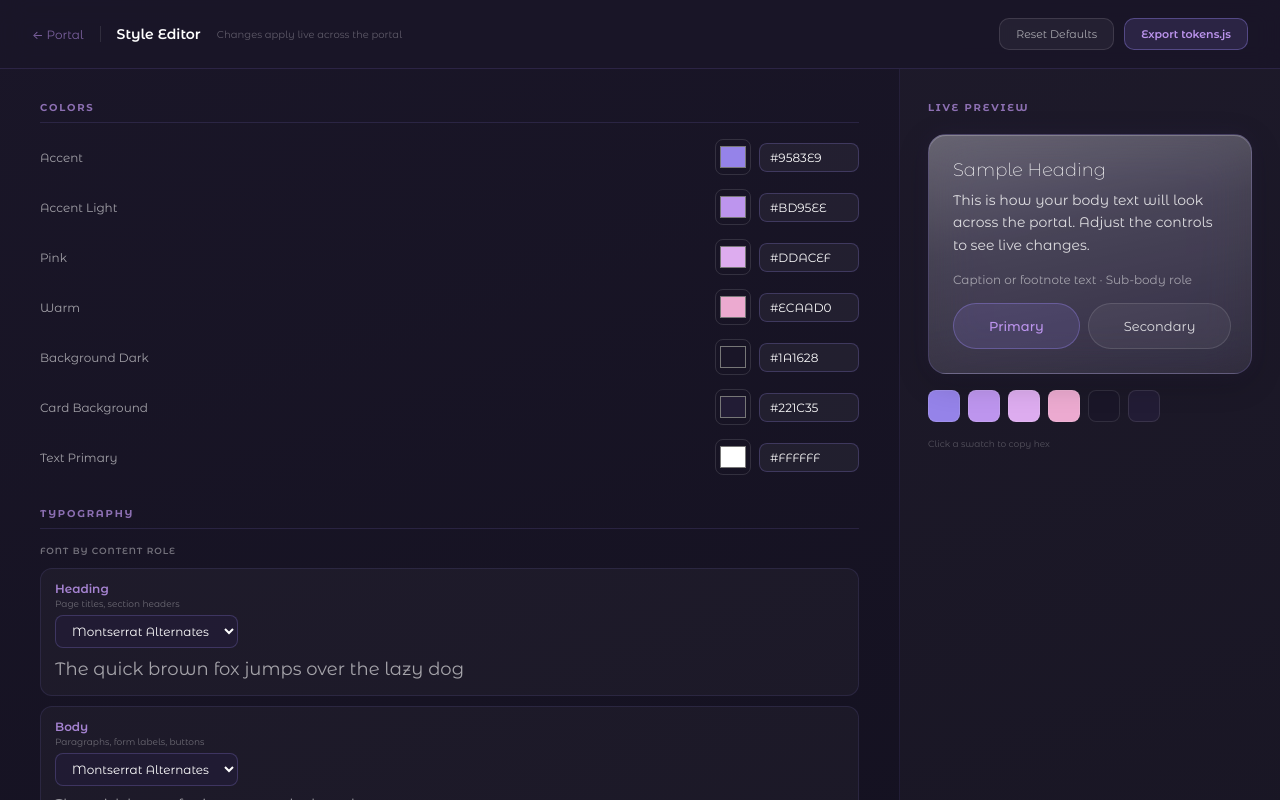
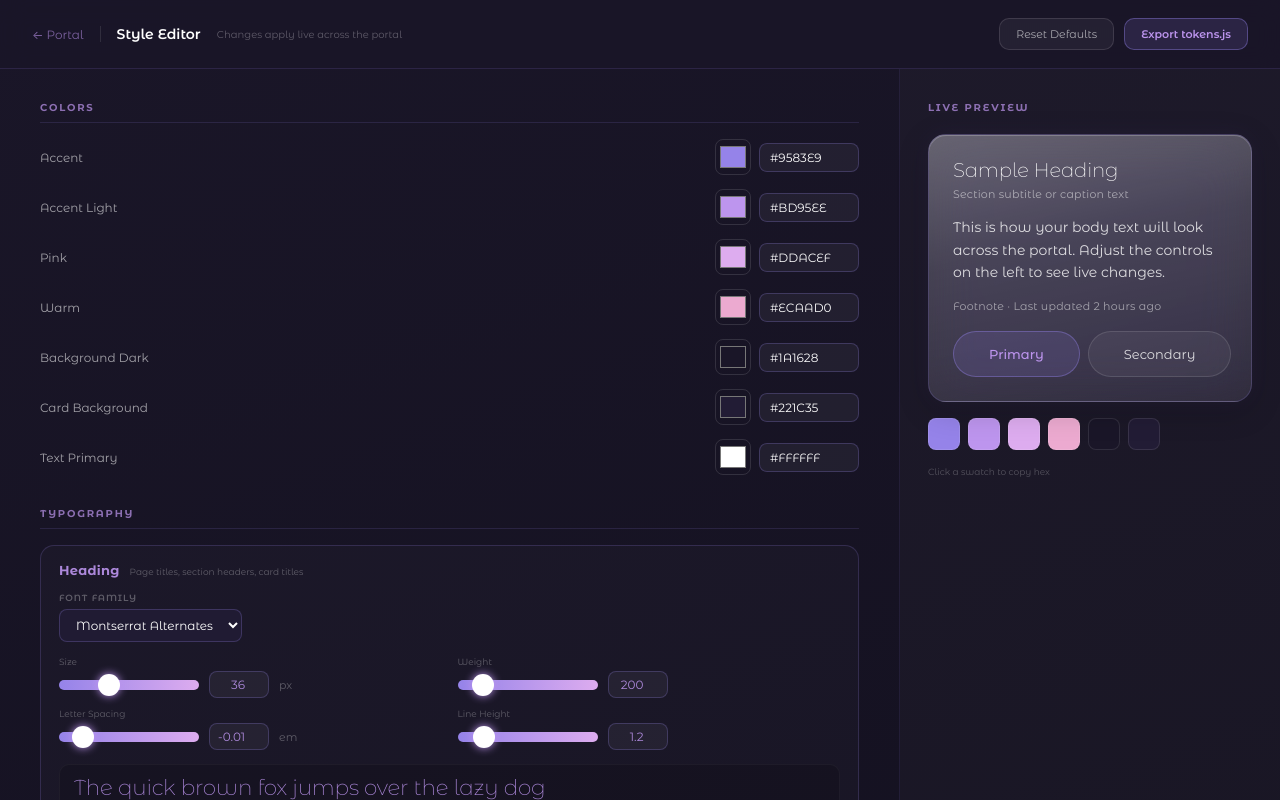
Before and after one commit to JM7876/wolf-flow, a Next.js app: page /style in a window 1280 px wide. Built offline with nearby package versions, Linux system fonts and the light colour scheme.

Commit message:
refactor: redesign Typography section for role-specific controls
Separate role cards for Heading, Body, Sub-body with individual controls

Co-authored-by: Johnathon Moulds <255857610+JM7876@users.noreply.github.com>

```diff
--- a/app/style/page.js
+++ b/app/style/page.js
@@ -33,17 +33,23 @@ const DEFAULTS = {
   textSecondary:"rgba(255,255,255,0.82)",
   textDim:      "rgba(255,255,255,0.52)",
   border:       "rgba(149,131,233,0.20)",
-  /* Typography — per-role fonts */
-  fontFamily:   "'Montserrat Alternates', sans-serif",
-  fontHeading:  "'Montserrat Alternates', sans-serif",
-  fontBody:     "'Montserrat Alternates', sans-serif",
-  fontSub:      "'Montserrat Alternates', sans-serif",
-  fontSize:     14,
-  fontWeight:   400,
-  letterSpacing:0,
-  lineHeight:   1.6,
-  headingSize:  36,
-  headingWeight:200,
+  /* Typography — per-role */
+  fontFamily:     "'Montserrat Alternates', sans-serif",
+  fontHeading:    "'Montserrat Alternates', sans-serif",
+  headingSize:    36,
+  headingWeight:  200,
+  headingSpacing: -0.01,
+  headingHeight:  1.2,
+  fontBody:       "'Montserrat Alternates', sans-serif",
+  fontSize:       14,
+  fontWeight:     400,
+  letterSpacing:  0,
+  lineHeight:     1.6,
+  fontSub:        "'Montserrat Alternates', sans-serif",
+  subSize:        11,
+  subWeight:      400,
+  subSpacing:     0.02,
+  subHeight:      1.4,
   /* Spacing */
   borderRadius: 18,
   cardPadding:  24,
@@ -77,15 +83,24 @@ function applyAll(vals) {
   set("--text-dim",            vals.textDim);
   set("--border-soft",         vals.border);
   set("--wf-font",             vals.fontFamily);
+  /* Heading role */
   set("--wf-font-heading",     vals.fontHeading);
+  set("--wf-heading-size",     vals.headingSize + "px");
+  set("--wf-heading-weight",   vals.headingWeight);
+  set("--wf-heading-spacing",  vals.headingSpacing + "em");
+  set("--wf-heading-height",   vals.headingHeight);
+  /* Body role */
   set("--wf-font-body",        vals.fontBody);
-  set("--wf-font-sub",         vals.fontSub);
   set("--wf-font-size",        vals.fontSize + "px");
   set("--wf-font-weight",      vals.fontWeight);
   set("--wf-letter-spacing",   vals.letterSpacing + "em");
   set("--wf-line-height",      vals.lineHeight);
-  set("--wf-heading-size",     vals.headingSize + "px");
-  set("--wf-heading-weight",   vals.headingWeight);
+  /* Sub-body role */
+  set("--wf-font-sub",         vals.fontSub);
+  set("--wf-sub-size",         vals.subSize + "px");
+  set("--wf-sub-weight",       vals.subWeight);
+  set("--wf-sub-spacing",      vals.subSpacing + "em");
+  set("--wf-sub-height",       vals.subHeight);
   set("--radius",              vals.borderRadius + "px");
   set("--wf-card-padding",     vals.cardPadding + "px");
   set("--wf-btn-radius",       vals.buttonRadius + "px");
@@ -100,9 +115,9 @@ function applyAll(vals) {
   let tag = document.getElementById("wf-style-override");
   if (!tag) { tag = document.createElement("style"); tag.id = "wf-style-override"; document.head.appendChild(tag); }
   tag.textContent = [
-    `*, *::before, *::after { font-family: ${vals.fontBody}; font-size: ${vals.fontSize}px; }`,
-    `h1, h2, h3, h4, h5, h6, [data-role="heading"] { font-family: ${vals.fontHeading} !important; }`,
-    `small, figcaption, .text-dim, [data-role="sub"] { font-family: ${vals.fontSub} !important; }`,
+    `*, *::before, *::after { font-family: ${vals.fontBody}; font-size: ${vals.fontSize}px; font-weight: ${vals.fontWeight}; letter-spacing: ${vals.letterSpacing}em; line-height: ${vals.lineHeight}; }`,
+    `h1, h2, h3, h4, h5, h6, [data-role="heading"] { font-family: ${vals.fontHeading} !important; font-size: ${vals.headingSize}px !important; font-weight: ${vals.headingWeight} !important; letter-spacing: ${vals.headingSpacing}em !important; line-height: ${vals.headingHeight} !important; }`,
+    `small, figcaption, .text-dim, [data-role="sub"] { font-family: ${vals.fontSub} !important; font-size: ${vals.subSize}px !important; font-weight: ${vals.subWeight} !important; letter-spacing: ${vals.subSpacing}em !important; line-height: ${vals.subHeight} !important; }`,
   ].join("\n");
 }
 
@@ -136,9 +151,11 @@ export const FC = {
   border: "${vals.border}",
 };
 export const FONT = "${vals.fontFamily}";
-export const FONT_HEADING = "${vals.fontHeading}";
-export const FONT_BODY = "${vals.fontBody}";
-export const FONT_SUB = "${vals.fontSub}";
+export const TYPO = {
+  heading: { font: "${vals.fontHeading}", size: ${vals.headingSize}, weight: ${vals.headingWeight}, spacing: "${vals.headingSpacing}em", height: ${vals.headingHeight} },
+  body:    { font: "${vals.fontBody}", size: ${vals.fontSize}, weight: ${vals.fontWeight}, spacing: "${vals.letterSpacing}em", height: ${vals.lineHeight} },
+  sub:     { font: "${vals.fontSub}", size: ${vals.subSize}, weight: ${vals.subWeight}, spacing: "${vals.subSpacing}em", height: ${vals.subHeight} },
+};
 `;
 }
 
@@ -193,6 +210,73 @@ function SelectInput({ value, onChange, options }) {
   );
 }
 
+/* ═══ TYPE ROLE CARD — self-contained controls per content role ═══ */
+function TypeRoleCard({
+  label, desc, accentColor, borderColor,
+  fontValue, onFontChange,
+  size, onSizeChange, sizeMin = 8, sizeMax = 72,
+  weight, onWeightChange,
+  spacing, onSpacingChange,
+  height, onHeightChange,
+  previewSize, previewWeight,
+}) {
+  return (
+    <div style={{
+      padding: "16px 18px", borderRadius: 14, marginBottom: 4,
+      background: "rgba(255,255,255,0.02)",
+      border: `1px solid ${borderColor}`,
+      transition: "border-color 0.2s ease",
+    }}>
+      {/* Role header */}
+      <div style={{ display: "flex", alignItems: "baseline", gap: 10, marginBottom: 14 }}>
+        <div style={{ fontSize: 13, fontWeight: 700, color: accentColor, fontFamily: FONT, letterSpacing: "0.02em" }}>{label}</div>
+        <div style={{ fontSize: 9, color: "rgba(255,255,255,0.3)", fontFamily: FONT }}>{desc}</div>
+      </div>
+
+      {/* Font family selector */}
+      <div style={{ marginBottom: 14 }}>
+        <div style={{ fontSize: 9, fontWeight: 600, letterSpacing: "0.1em", textTransform: "uppercase", color: "rgba(255,255,255,0.3)", marginBottom: 6, fontFamily: FONT }}>{"Font Family"}</div>
+        <SelectInput value={fontValue} onChange={onFontChange} options={FONT_OPTIONS}/>
+      </div>
+
+      {/* Controls grid — 2 columns */}
+      <div style={{ display: "grid", gridTemplateColumns: "1fr 1fr", gap: "10px 16px" }}>
+        <div>
+          <div style={{ fontSize: 9, color: "rgba(255,255,255,0.3)", fontFamily: FONT, marginBottom: 4 }}>{"Size"}</div>
+          <SliderInput value={size} onChange={onSizeChange} min={sizeMin} max={sizeMax} unit="px"/>
+        </div>
+        <div>
+          <div style={{ fontSize: 9, color: "rgba(255,255,255,0.3)", fontFamily: FONT, marginBottom: 4 }}>{"Weight"}</div>
+          <SliderInput value={weight} onChange={onWeightChange} min={100} max={900} step={100}/>
+        </div>
+        <div>
+          <div style={{ fontSize: 9, color: "rgba(255,255,255,0.3)", fontFamily: FONT, marginBottom: 4 }}>{"Letter Spacing"}</div>
+          <SliderInput value={spacing} onChange={onSpacingChange} min={-0.05} max={0.3} step={0.01} unit="em"/>
+        </div>
+        <div>
+          <div style={{ fontSize: 9, color: "rgba(255,255,255,0.3)", fontFamily: FONT, marginBottom: 4 }}>{"Line Height"}</div>
+          <SliderInput value={height} onChange={onHeightChange} min={1} max={2.5} step={0.05}/>
+        </div>
+      </div>
+
+      {/* Live inline preview */}
+      <div style={{
+        marginTop: 14, padding: "10px 14px", borderRadius: 10,
+        background: "rgba(0,0,0,0.15)", border: "1px solid rgba(255,255,255,0.04)",
+      }}>
+        <div style={{
+          fontSize: previewSize, fontWeight: previewWeight,
+          fontFamily: fontValue, color: accentColor,
+          letterSpacing: spacing + "em", lineHeight: height,
+          transition: "all 0.15s ease",
+        }}>
+          {"The quick brown fox jumps over the lazy dog"}
+        </div>
+      </div>
+    </div>
+  );
+}
+
 /* ═══ PREVIEW PANEL ═══ */
 function Preview({ vals }) {
   const accent = vals.accent;
@@ -203,11 +287,12 @@ function Preview({ vals }) {
 
       {/* Card preview */}
       <div style={{ borderRadius: vals.borderRadius, padding: vals.cardPadding, background: cardBg, border: `1px solid ${vals.border}`, backdropFilter: `blur(${vals.glassBlur}px) brightness(${vals.glassBrightness}) saturate(${vals.glassSaturation})`, WebkitBackdropFilter: `blur(${vals.glassBlur}px) brightness(${vals.glassBrightness}) saturate(${vals.glassSaturation})`, boxShadow: `0 8px 32px rgba(0,0,0,0.2), 0 0 ${vals.glassBezel}px ${hexToRgba(accent, 0.08)}, inset 0 1px 0 rgba(255,255,255,0.22)` }}>
-        <div style={{ fontSize: vals.headingSize * 0.5, fontWeight: vals.headingWeight, color: vals.textPrimary, fontFamily: vals.fontHeading, marginBottom: 8, letterSpacing: vals.letterSpacing + "em" }} data-role="heading">{"Sample Heading"}</div>
+        <div style={{ fontSize: vals.headingSize * 0.55, fontWeight: vals.headingWeight, color: vals.textPrimary, fontFamily: vals.fontHeading, marginBottom: 4, letterSpacing: vals.headingSpacing + "em", lineHeight: vals.headingHeight }} data-role="heading">{"Sample Heading"}</div>
+        <div style={{ fontSize: vals.subSize, fontWeight: vals.subWeight, color: vals.textDim, fontFamily: vals.fontSub, marginBottom: 14, letterSpacing: vals.subSpacing + "em", lineHeight: vals.subHeight }} data-role="sub">{"Section subtitle or caption text"}</div>
         <div style={{ fontSize: vals.fontSize, fontWeight: vals.fontWeight, color: vals.textSecondary, fontFamily: vals.fontBody, lineHeight: vals.lineHeight, marginBottom: 16, letterSpacing: vals.letterSpacing + "em" }}>
-          {"This is how your body text will look across the portal. Adjust the controls to see live changes."}
+          {"This is how your body text will look across the portal. Adjust the controls on the left to see live changes."}
         </div>
-        <div style={{ fontSize: vals.fontSize - 2, color: vals.textDim, fontFamily: vals.fontSub, marginBottom: 16 }} data-role="sub">{"Caption or footnote text \u00B7 Sub-body role"}</div>
+        <div style={{ fontSize: vals.subSize, fontWeight: vals.subWeight, color: vals.textDim, fontFamily: vals.fontSub, letterSpacing: vals.subSpacing + "em", lineHeight: vals.subHeight, marginBottom: 16 }} data-role="sub">{"Footnote \u00B7 Last updated 2 hours ago"}</div>
         <div style={{ display: "flex", gap: vals.gap * 0.5 }}>
           <button style={{ padding: `${vals.buttonPadding}px ${vals.buttonPadding * 2.5}px`, borderRadius: vals.buttonRadius, border: `1px solid ${hexToRgba(accent, 0.4)}`, background: hexToRgba(accent, 0.15), color: vals.accentLight, fontSize: vals.fontSize - 1, fontFamily: vals.fontFamily, fontWeight: 500, cursor: "pointer" }}>Primary</button>
           <button style={{ padding: `${vals.buttonPadding}px ${vals.buttonPadding * 2.5}px`, borderRadius: vals.buttonRadius, border: "1px solid rgba(255,255,255,0.12)", background: "rgba(255,255,255,0.05)", color: vals.textSecondary, fontSize: vals.fontSize - 1, fontFamily: vals.fontFamily, cursor: "pointer" }}>Secondary</button>
@@ -296,50 +381,58 @@ export default function StyleEditor() {
           </Section>
 
           <Section title="Typography">
-            {/* ── Font Role Selectors ── */}
-            <div style={{ marginBottom: 18 }}>
-              <div style={{ fontSize: 9, fontWeight: 600, letterSpacing: "0.1em", textTransform: "uppercase", color: "rgba(255,255,255,0.4)", marginBottom: 12, fontFamily: FONT }}>{"Font by Content Role"}</div>
-              <div style={{ display: "flex", flexDirection: "column", gap: 10 }}>
-                {[
-                  { key: "fontHeading", label: "Heading", desc: "Page titles, section headers" },
-                  { key: "fontBody",    label: "Body",    desc: "Paragraphs, form labels, buttons" },
-                  { key: "fontSub",     label: "Sub-body", desc: "Captions, dimmed labels, footnotes" },
-                ].map(role => (
-                  <div key={role.key} style={{
-                    padding: "12px 14px", borderRadius: 12,
-                    background: "rgba(255,255,255,0.03)", border: "1px solid rgba(149,131,233,0.12)",
-                  }}>
-                    <div style={{ display: "flex", alignItems: "center", justifyContent: "space-between", marginBottom: 6 }}>
-                      <div>
-                        <div style={{ fontSize: 12, fontWeight: 600, color: "rgba(189,149,238,0.85)", fontFamily: FONT }}>{role.label}</div>
-                        <div style={{ fontSize: 9, color: "rgba(255,255,255,0.35)", fontFamily: FONT, marginTop: 2 }}>{role.desc}</div>
-                      </div>
-                    </div>
-                    <SelectInput value={vals[role.key]} onChange={v => {
-                      update(role.key, v);
-                      update("fontFamily", v);
-                    }} options={FONT_OPTIONS}/>
-                    {/* Live preview of the selected font */}
-                    <div style={{ marginTop: 8, fontSize: role.key === "fontHeading" ? 18 : role.key === "fontBody" ? 14 : 11, fontFamily: vals[role.key], color: "rgba(255,255,255,0.6)", lineHeight: 1.5 }}>
-                      {"The quick brown fox jumps over the lazy dog"}
-                    </div>
-                  </div>
-                ))}
-              </div>
-            </div>
 
-            {/* ── Global fallback typeface ── */}
-            <Row label="Global Fallback">
-              <SelectInput value={vals.fontFamily} onChange={v => update("fontFamily", v)} options={FONT_OPTIONS}/>
-            </Row>
+            {/* ── 1. HEADING ── */}
+            <TypeRoleCard
+              label="Heading"
+              desc="Page titles, section headers, card titles"
+              accentColor="rgba(189,149,238,0.9)"
+              borderColor="rgba(149,131,233,0.2)"
+              fontKey="fontHeading"
+              fontValue={vals.fontHeading}
+              onFontChange={v => update("fontHeading", v)}
+              size={vals.headingSize}   onSizeChange={v => update("headingSize", v)}   sizeMin={18} sizeMax={72}
+              weight={vals.headingWeight} onWeightChange={v => update("headingWeight", v)}
+              spacing={vals.headingSpacing} onSpacingChange={v => update("headingSpacing", v)}
+              height={vals.headingHeight} onHeightChange={v => update("headingHeight", v)}
+              previewSize={vals.headingSize * 0.6}
+              previewWeight={vals.headingWeight}
+            />
 
-            {/* ── Size & Weight controls ── */}
-            <Row label="Body Size"><SliderInput value={vals.fontSize} onChange={v => update("fontSize", v)} min={10} max={22} unit="px"/></Row>
-            <Row label="Body Weight"><SliderInput value={vals.fontWeight} onChange={v => update("fontWeight", v)} min={100} max={900} step={100}/></Row>
-            <Row label="Letter Spacing"><SliderInput value={vals.letterSpacing} onChange={v => update("letterSpacing", v)} min={-0.05} max={0.3} step={0.01} unit="em"/></Row>
-            <Row label="Line Height"><SliderInput value={vals.lineHeight} onChange={v => update("lineHeight", v)} min={1} max={2.5} step={0.05}/></Row>
-            <Row label="Heading Size"><SliderInput value={vals.headingSize} onChange={v => update("headingSize", v)} min={18} max={72} unit="px"/></Row>
-            <Row label="Heading Weight"><SliderInput value={vals.headingWeight} onChange={v => update("headingWeight", v)} min={100} max={900} step={100}/></Row>
+            {/* ── 2. BODY ── */}
+            <TypeRoleCard
+              label="Body"
+              desc="Paragraphs, form labels, button text, descriptions"
+              accentColor="rgba(255,255,255,0.7)"
+              borderColor="rgba(255,255,255,0.1)"
+              fontKey="fontBody"
+              fontValue={vals.fontBody}
+              onFontChange={v => update("fontBody", v)}
+              size={vals.fontSize}   onSizeChange={v => update("fontSize", v)}   sizeMin={10} sizeMax={22}
+              weight={vals.fontWeight} onWeightChange={v => update("fontWeight", v)}
+              spacing={vals.letterSpacing} onSpacingChange={v => update("letterSpacing", v)}
+              height={vals.lineHeight} onHeightChange={v => update("lineHeight", v)}
+              previewSize={vals.fontSize}
+              previewWeight={vals.fontWeight}
+            />
+
+            {/* ── 3. SUB-BODY ── */}
+            <TypeRoleCard
+              label="Sub-body"
+              desc="Captions, footnotes, dimmed labels, timestamps"
+              accentColor="rgba(255,255,255,0.45)"
+              borderColor="rgba(255,255,255,0.06)"
+              fontKey="fontSub"
+              fontValue={vals.fontSub}
+              onFontChange={v => update("fontSub", v)}
+              size={vals.subSize}   onSizeChange={v => update("subSize", v)}   sizeMin={8} sizeMax={16}
+              weight={vals.subWeight} onWeightChange={v => update("subWeight", v)}
+              spacing={vals.subSpacing} onSpacingChange={v => update("subSpacing", v)}
+              height={vals.subHeight} onHeightChange={v => update("subHeight", v)}
+              previewSize={vals.subSize}
+              previewWeight={vals.subWeight}
+            />
+
           </Section>
 
           <Section title="Spacing & Shape">
```
Also changed, not shown: app/globals.css (+16 -1 lines).
